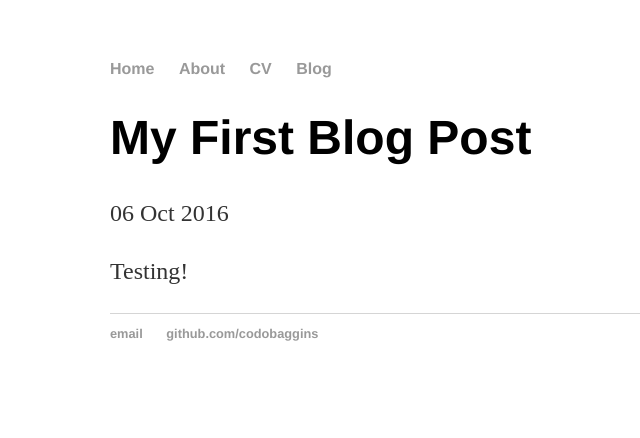
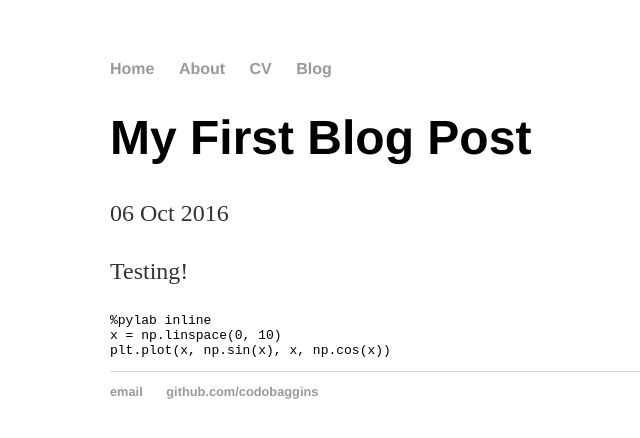
Before and after one commit to codobaggins/codobaggins.github.io, a Jekyll site: the page built from _posts/2016-10-06-my-first-blog-posting.md, in a window 1280 px wide. Shown: the top 438 px of the page, without its empty margins (82-722 px from the left). Built offline with Jekyll 4.4.1, drawn with Linux system fonts in a browser that asks for light colours.

Commit message:
Update 2016-10-06-my-first-blog-posting.md

```diff
--- a/_posts/2016-10-06-my-first-blog-posting.md
+++ b/_posts/2016-10-06-my-first-blog-posting.md
@@ -5,3 +5,9 @@ date: 2016-10-06
 ---
 
 Testing!
+
+<pre data-executable="ipython" data-code-language="python">
+%pylab inline
+x = np.linspace(0, 10)
+plt.plot(x, np.sin(x), x, np.cos(x))
+</pre>
```
